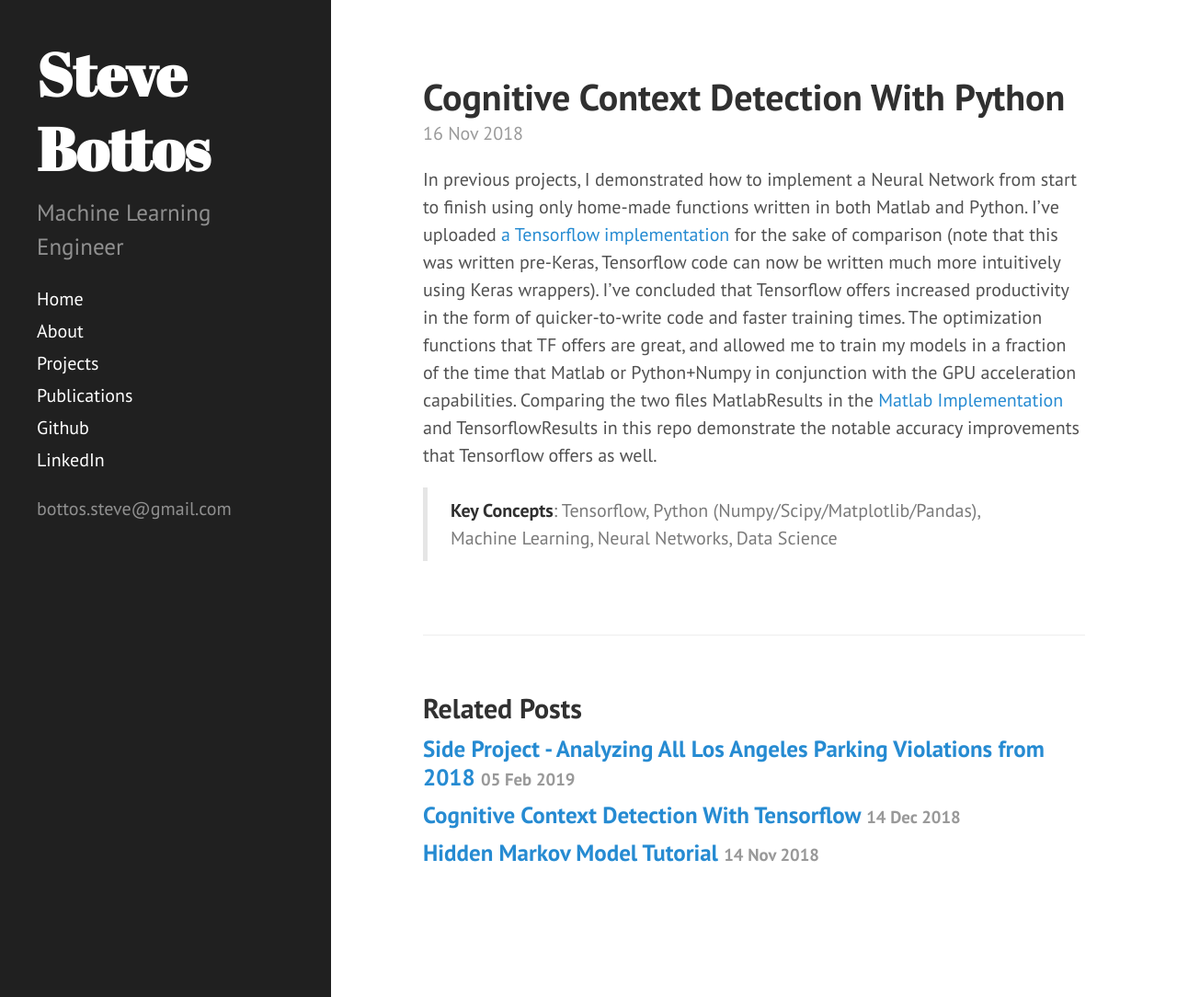
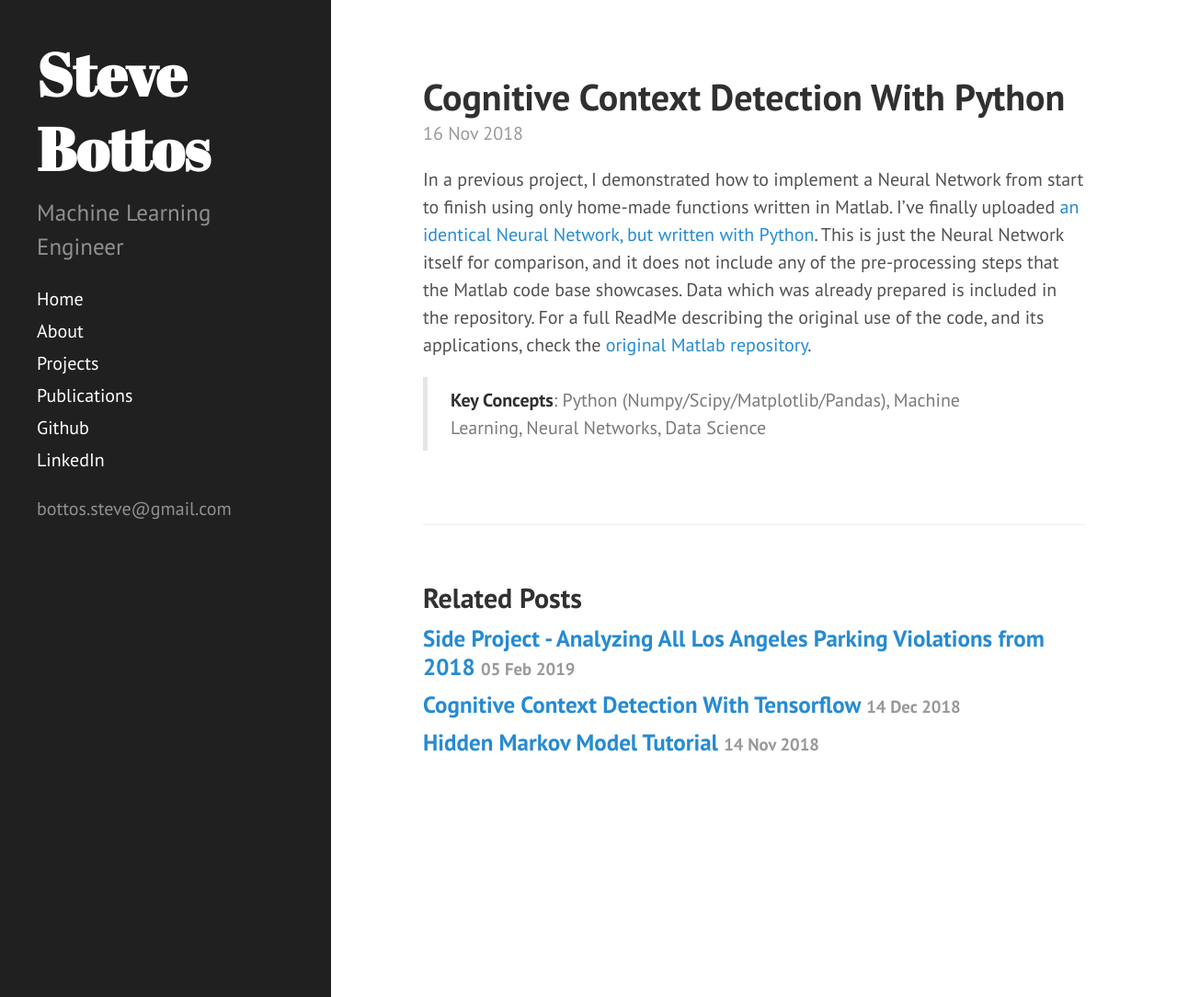
Before and after one commit to stevebottos/stevebottos.github.io, a Jekyll site: the page built from _posts/2018-11-16-Cognitive Context Detection With Python.md, in a window 1280 px wide and 1084 px high. Shown: the whole window at 92% size. Built offline with Jekyll 4.4.1, drawn with Linux system fonts in a browser that asks for light colours.

Commit message:
Update 2018-11-16-Cognitive Context Detection With Python.md

```diff
--- a/_posts/2018-11-16-Cognitive Context Detection With Python.md
+++ b/_posts/2018-11-16-Cognitive Context Detection With Python.md
@@ -3,5 +3,5 @@ layout: post
 title: Cognitive Context Detection With Python
 ---
 
-In previous projects, I demonstrated how to implement a Neural Network from start to finish using only home-made functions written in both Matlab and Python. I've uploaded [a Tensorflow implementation](https://github.com/stevebottos/TENSORFLOW-Cognitive-State-Detection) for the sake of comparison (note that this was written pre-Keras, Tensorflow code can now be written much more intuitively using Keras wrappers). I've concluded that Tensorflow offers increased productivity in the form of quicker-to-write code and faster training times. The optimization functions that TF offers are great, and allowed me to train my models in a fraction of the time that Matlab or Python+Numpy in conjunction with the GPU acceleration capabilities. Comparing the two files MatlabResults in the [Matlab Implementation](https://github.com/stevebottos/Matlab-Cognitive-State-Detection) and TensorflowResults in this repo demonstrate the notable accuracy improvements that Tensorflow offers as well.
-> **Key Concepts**: Tensorflow, Python (Numpy/Scipy/Matplotlib/Pandas), Machine Learning, Neural Networks, Data Science
+In a previous project, I demonstrated how to implement a Neural Network from start to finish using only home-made functions written in Matlab. I've finally uploaded [an identical Neural Network, but written with Python](https://github.com/stevebottos/PYTHON-Cognitive-State-Detection). This is just the Neural Network itself for comparison, and it does not include any of the pre-processing steps that the Matlab code base showcases. Data which was already prepared is included in the repository. For a full ReadMe describing the original use of the code, and its applications, check the <a href="https://github.com/stevebottos/MATLAB-Cognitive-State-Detection" target="_blank">original Matlab repository</a>.
+> **Key Concepts**: Python (Numpy/Scipy/Matplotlib/Pandas), Machine Learning, Neural Networks, Data Science
```
